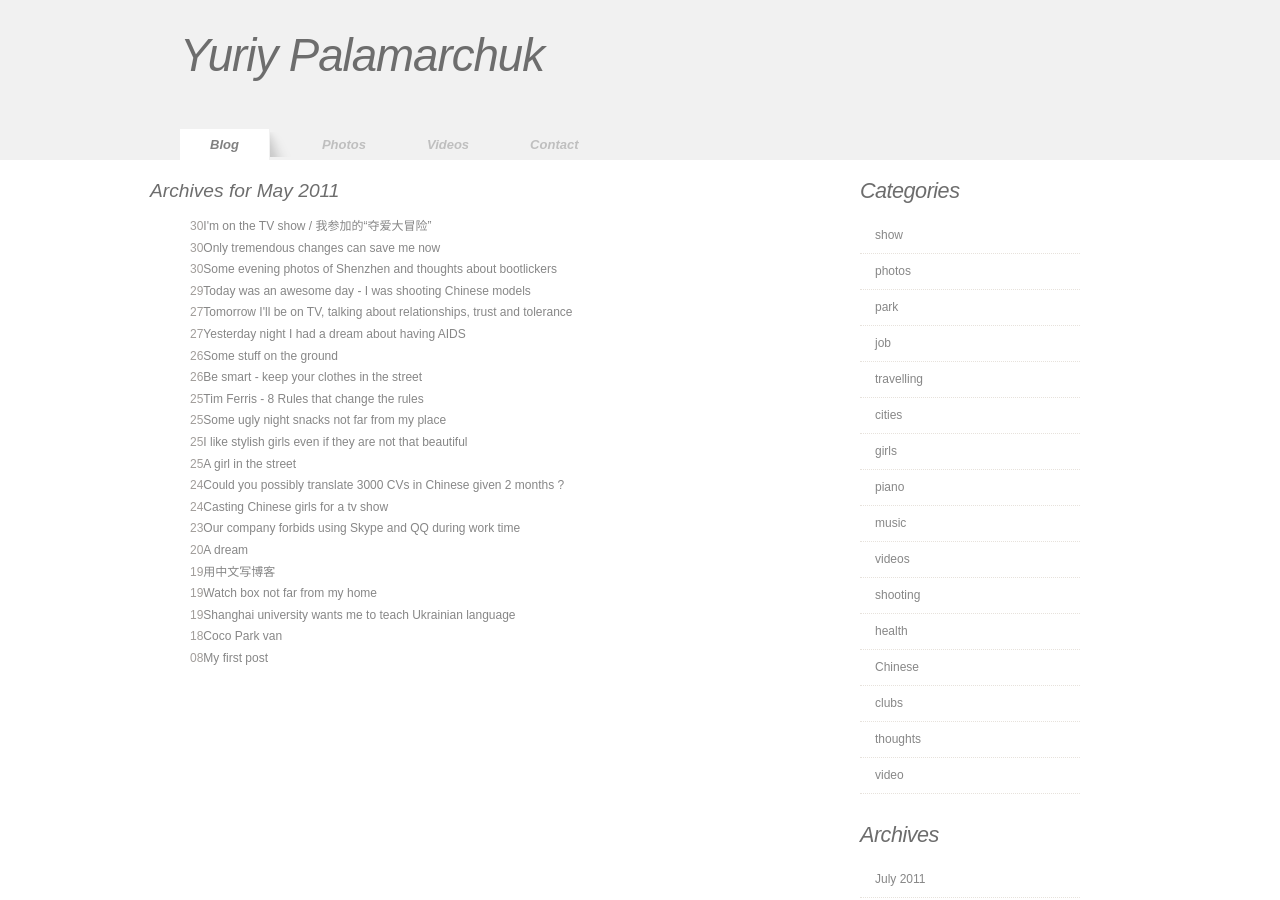
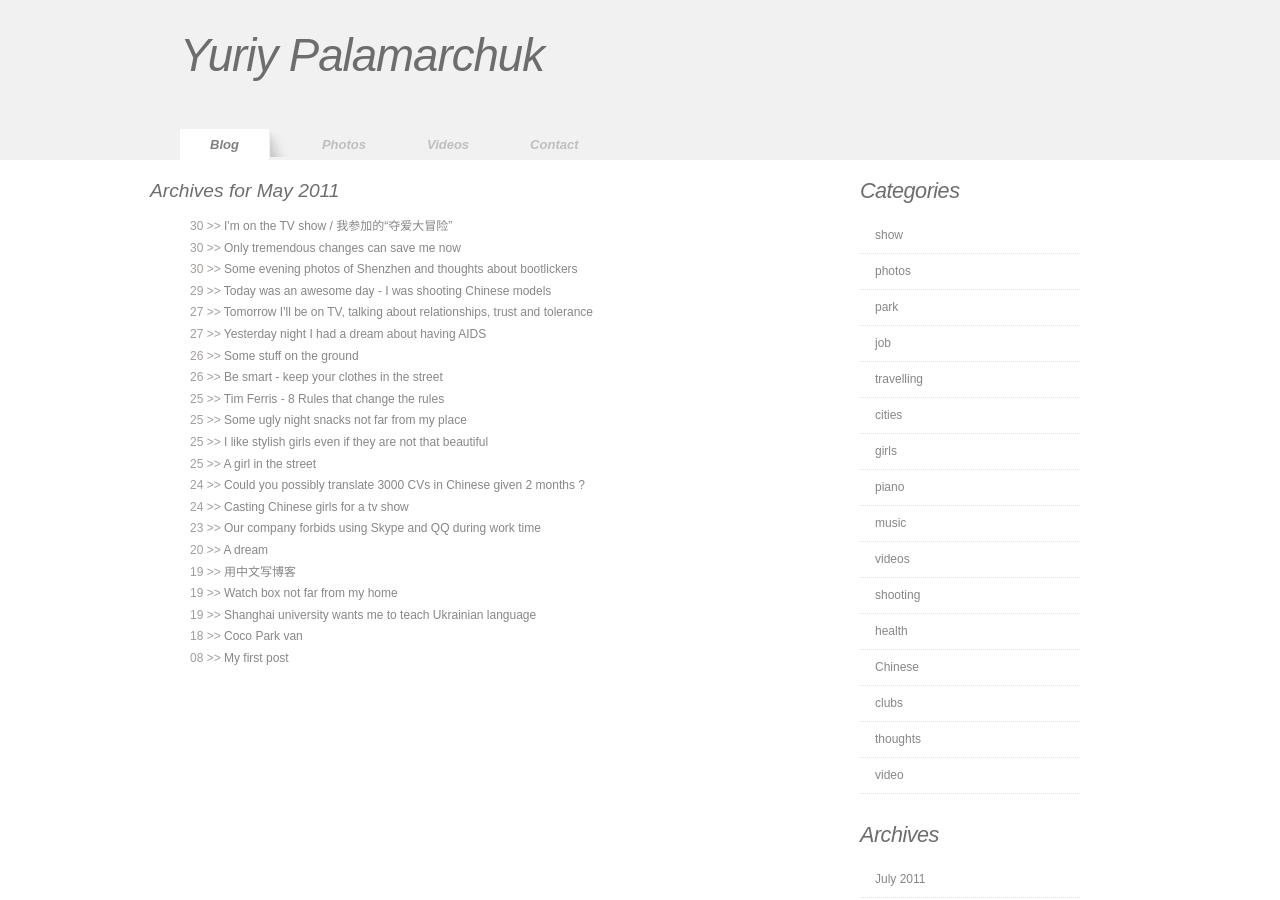
Before and after one commit to iurii/iurii.github.com, a Jekyll site: the page built from archives/2011_May.html, in a window 1280 px wide and 900 px high. Built offline with Jekyll 4.4.1, drawn with Linux system fonts in a browser that asks for light colours; comment, search, counter and statistics services are not loaded.

```diff
--- a/archives/2011_May.html
+++ b/archives/2011_May.html
@@ -18,7 +18,7 @@ title: Yuriy Palamarchuk
        <h3>{{ post.date | date: '%Y' }}</h3>
      {% endif %}
      {% if month == "May" %}
-           <li>{{post.date | date: "%d"}}<a href="{{ post.url }}">{{ post.title }}</a></li>
+           <li>{{post.date | date: "%d"}} >> <a href="{{ post.url }}">{{ post.title }}</a></li>
      {% endif %}
 
    {% endunless %}
```
